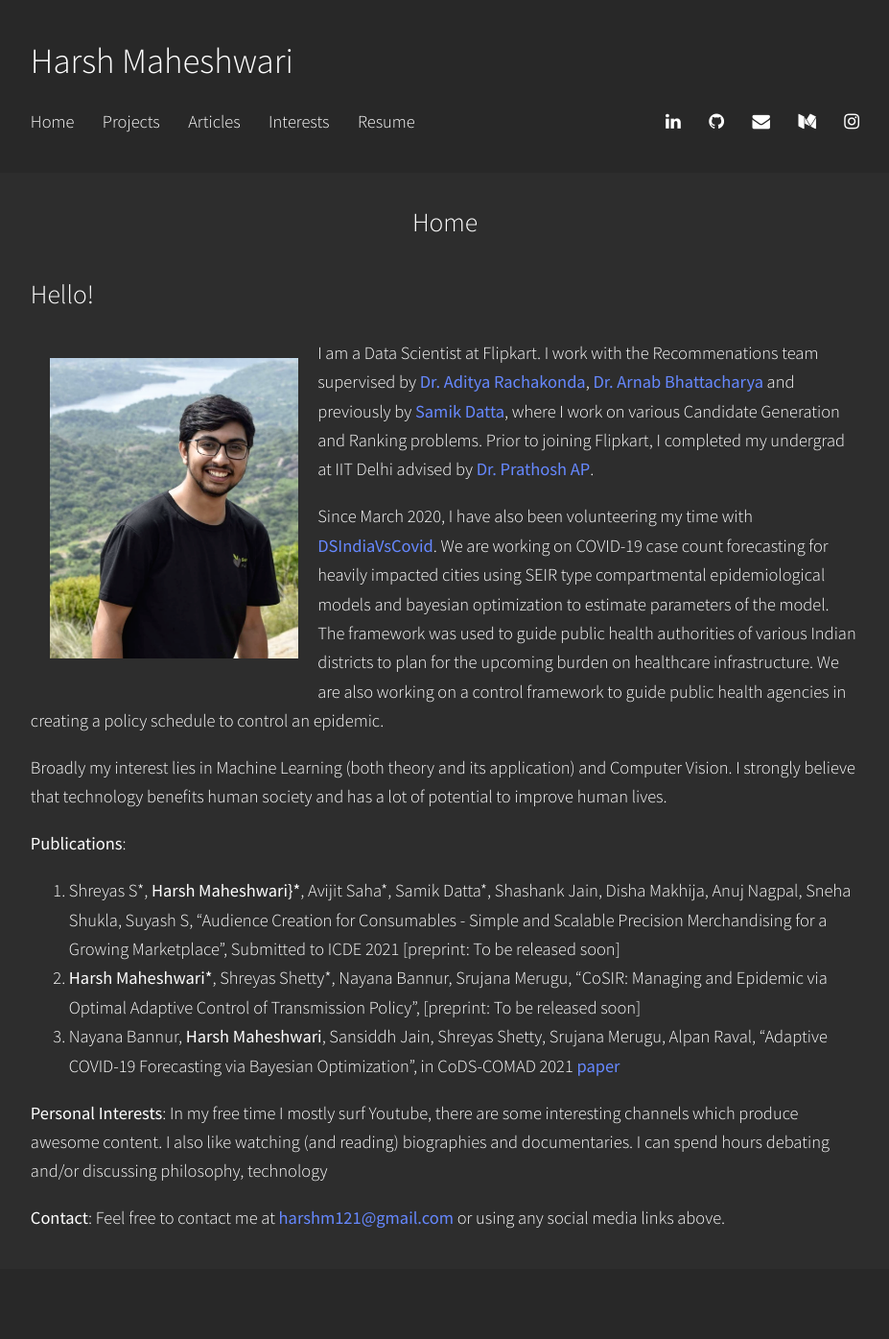
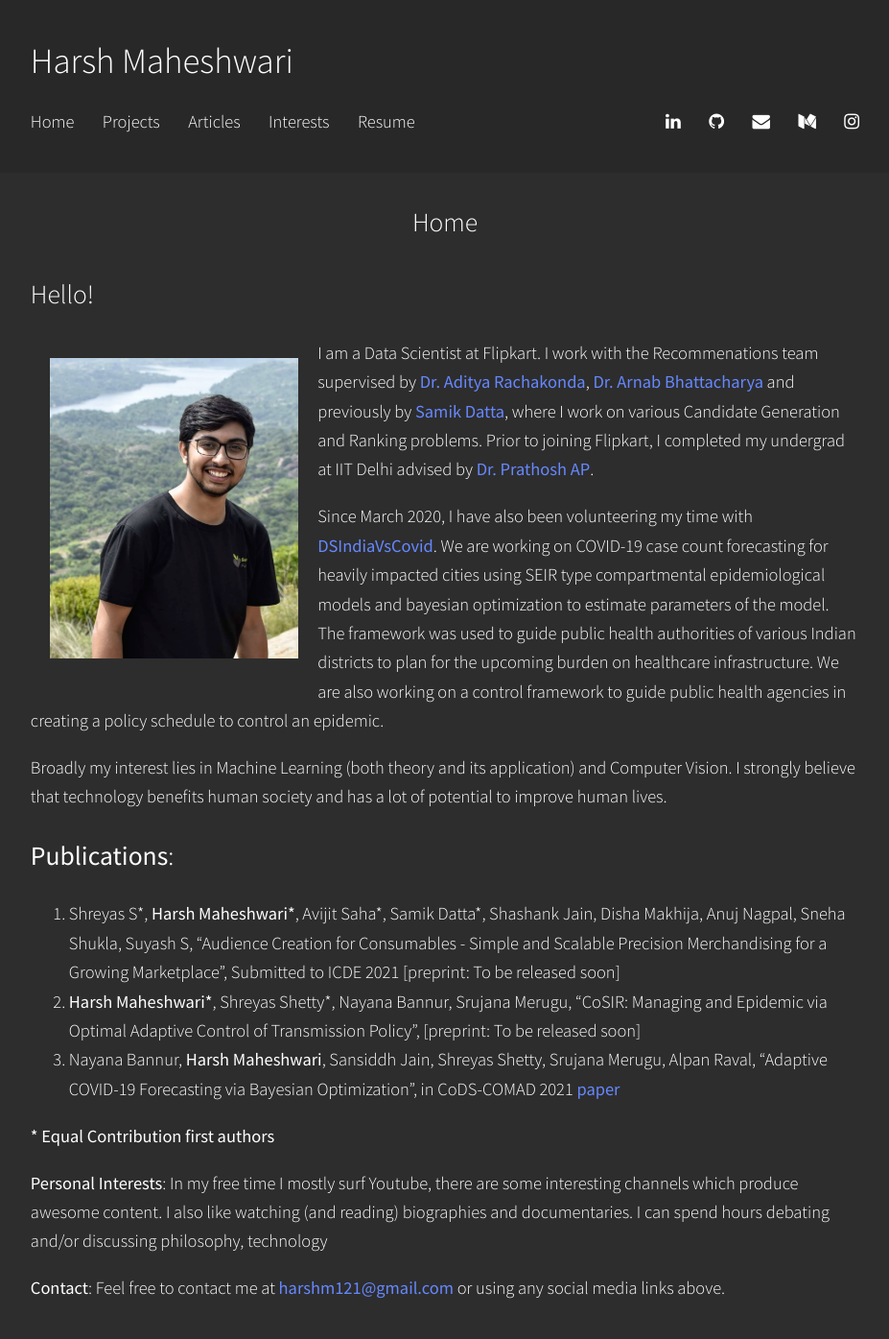
Before and after one commit to harshm121/portfolio-old, a Jekyll site: the page built from index.md, in a window 1280 px wide. Shown: the whole page at 96% size, without its empty margins (176-1103 px from the left). Built offline with Jekyll 4.4.1, drawn with Linux system fonts in a browser that asks for light colours; before the commit the page ends 1322 px from its top, so only the background shows below that.

Commit message:
Update index.md

```diff
--- a/index.md
+++ b/index.md
@@ -13,12 +13,12 @@ Since March 2020, I have also been volunteering my time with [DSIndiaVsCovid](ht
 
 Broadly my interest lies in Machine Learning (both theory and its application) and Computer Vision. I strongly believe that technology benefits human society and has a lot of potential to improve human lives.
 
-**Publications**:
-1. Shreyas S\*, **Harsh Maheshwari}\***, Avijit Saha\*, Samik Datta\*, Shashank Jain, Disha Makhija, Anuj Nagpal, Sneha Shukla, Suyash S, "Audience Creation for Consumables - Simple and Scalable Precision Merchandising for a Growing Marketplace", Submitted to ICDE 2021 [preprint: To be released soon]
+## **Publications**:
+1. Shreyas S\*, **Harsh Maheshwari\***, Avijit Saha\*, Samik Datta\*, Shashank Jain, Disha Makhija, Anuj Nagpal, Sneha Shukla, Suyash S, "Audience Creation for Consumables - Simple and Scalable Precision Merchandising for a Growing Marketplace", Submitted to ICDE 2021 [preprint: To be released soon]
 2. **Harsh Maheshwari\***, Shreyas Shetty\*, Nayana Bannur, Srujana Merugu, "CoSIR: Managing and Epidemic via Optimal Adaptive Control of Transmission Policy", [preprint: To be released soon]
 3. Nayana Bannur, **Harsh Maheshwari**, Sansiddh Jain, Shreyas Shetty, Srujana Merugu, Alpan Raval, "Adaptive COVID-19 Forecasting via Bayesian Optimization", in CoDS-COMAD 2021 [paper](doi.org/10.1101/2020.10.19.20215293)
 
-
+**\* Equal Contribution first authors**
 
 
 **Personal Interests**: In my free time I mostly surf Youtube, there are some interesting channels which produce awesome content. I also like watching (and reading) biographies and documentaries. I can spend hours debating and/or discussing philosophy, technology
```
